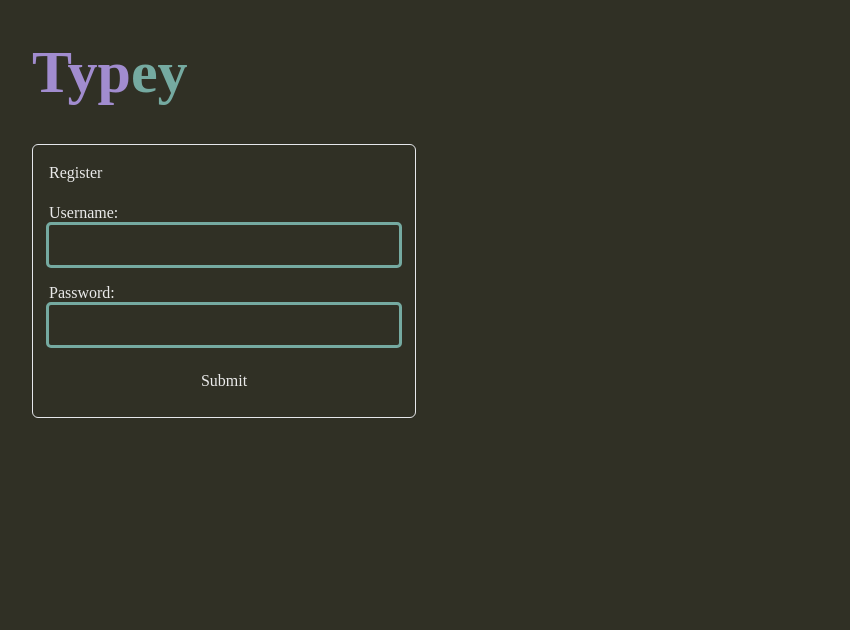
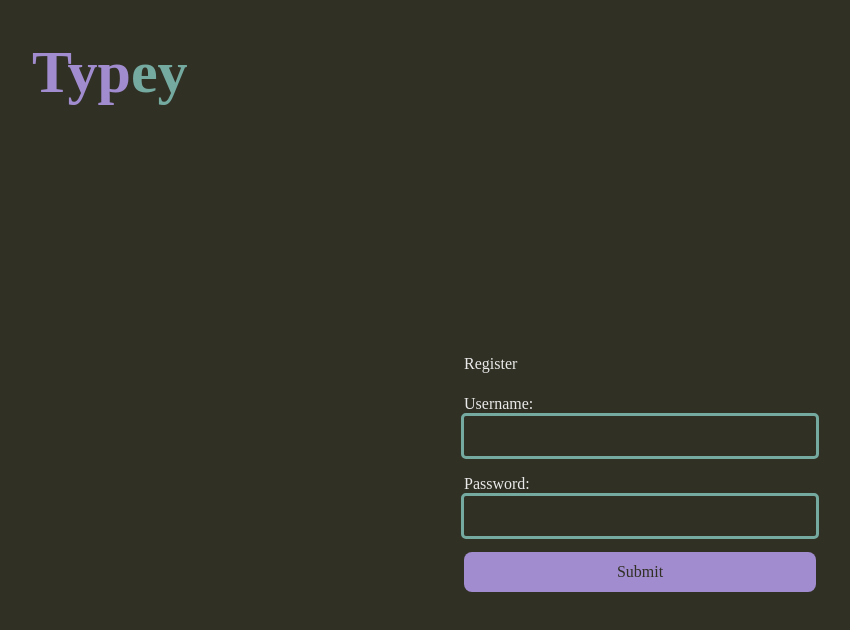
Before and after one commit to EwbiDev/typey, a React (Vite) app in the folder packages/frontend/: page /register in a window 1280 px wide. Shown: the top 630 px of the page, without its empty margins (0-850 px from the left). Built offline with nearby package versions, Linux system fonts and the light colour scheme; a web font is replaced by a local one.

Commit message:
refactor: use new components

```diff
--- a/packages/frontend/src/components/RegistrationForm/index.tsx
+++ b/packages/frontend/src/components/RegistrationForm/index.tsx
@@ -6,6 +6,8 @@ import Input from "../Input";
 import { User } from "../../types/types";
 import { userApi } from "../../utils/api";
 import { FailureMessage } from "../FailureMessage";
+import Container from "../Container";
+import SubmitInput from "../SubmitInput";
 
 interface ErrorDetails {
   message: string;
@@ -44,11 +46,11 @@ export default function RegistrationForm() {
   };
 
   return (
-    <>
+    <Container>
       {!registrationSuccess && (
         <form
           onSubmit={handleSubmit(onSubmit)}
-          className="flex max-w-96 flex-col gap-4 rounded-md border p-4"
+          className="flex w-1/2 max-w-96 flex-col gap-4 rounded-md p-4"
         >
           <h2>Register</h2>
           <Input
@@ -71,14 +73,14 @@ export default function RegistrationForm() {
             fieldError={errors.password}
             required
           />
-          <input type="submit" className="p-2" />
+          <SubmitInput type="secondaryFull" errors={errors} />
         </form>
       )}
       {registrationSuccess && <SuccessMessage />}
       {!registrationSuccess && errorDetails && (
         <FailureMessage message={errorDetails.message} />
       )}
-    </>
+    </Container>
   );
 }
 
```
